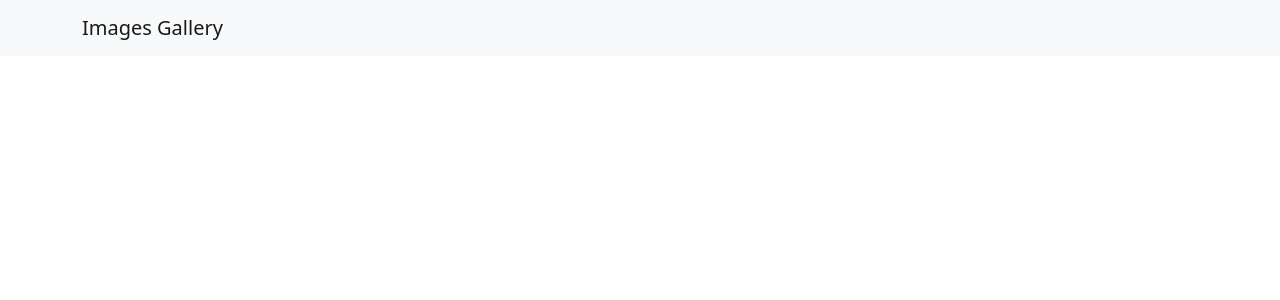
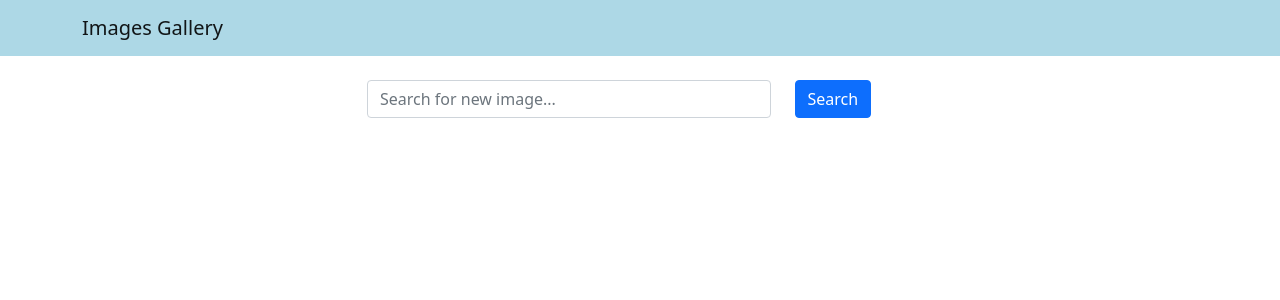
Before and after one commit to yurilemos/OriOn, a React (Create React App) app in the folder frontend/: page / in a window 1280 px wide. Shown: the top 300 px of the page. Built offline with nearby package versions, Linux system fonts and the light colour scheme.

Commit message:
controlled search component

```diff
--- a/frontend/src/App.js
+++ b/frontend/src/App.js
@@ -1,11 +1,23 @@
+import { useState } from 'react';
 import 'bootstrap/dist/css/bootstrap.min.css';
 import Header from './components/Header';
+import Search from './components/Search';
+
 
 const App = () => {
+  const [word, setWord] = useState('');
+
+  const handleSearchSubmit = (e) => {
+    e.preventDefault();
+    console.log(word);
+  }
+
+
 
   return (
     <div>
       <Header title="Images Gallery" />
+      <Search word={word} setWord={setWord} handleSubmit={handleSearchSubmit} />
     </div>
   );
 }
--- a/frontend/src/components/Header.js
+++ b/frontend/src/components/Header.js
@@ -1,10 +1,14 @@
 import React from 'react';
 import { Container, Navbar } from 'react-bootstrap';
+
+const navbarStyle = {
+    backgroundColor: 'lightblue'
+}
 
 const Header = (props) => {
     const { title } = props;
     return (
-        <Navbar bg="light" variant="light">
+        <Navbar style={navbarStyle} variant="light">
             <Container>
                 <Navbar.Brand href="/">{title}</Navbar.Brand>
             </Container>
--- /dev/null
+++ b/frontend/src/components/Search.js
@@ -0,0 +1,30 @@
+import React from "react";
+import { Container, Row, Col, Form, Button } from "react-bootstrap";
+
+const Search = ({ word, setWord, handleSubmit}) => {
+    return (
+        <Container className="mt-4">
+            <Row className="justify-content-center">
+                <Col xs={12} md={8} lg={6}>
+                    <Form onSubmit={handleSubmit}>
+                        <Row>
+                            <Col xs={9}>
+                                <Form.Control
+                                    type="text"
+                                    value={word}
+                                    onChange={(e) => setWord(e.target.value)}
+                                    placeholder="Search for new image..."
+                                />
+                            </Col>
+                            <Col className="justify-content-end">
+                                <Button variant="primary" type="submit">Search</Button>
+                            </Col>
+                        </Row>
+                    </Form>
+                </Col>
+            </Row>
+        </Container>
+    );
+};
+
+export default Search;
```
